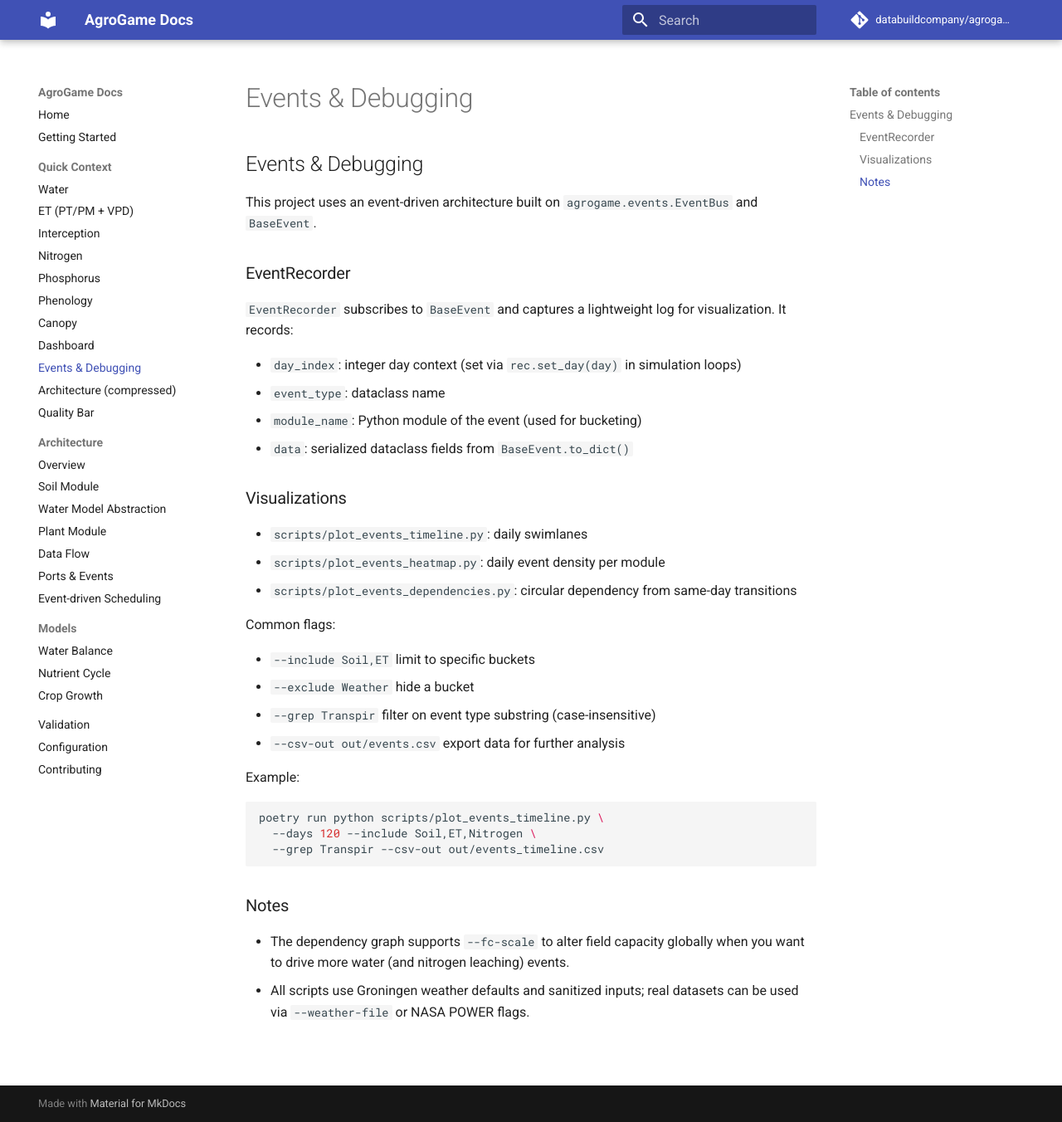
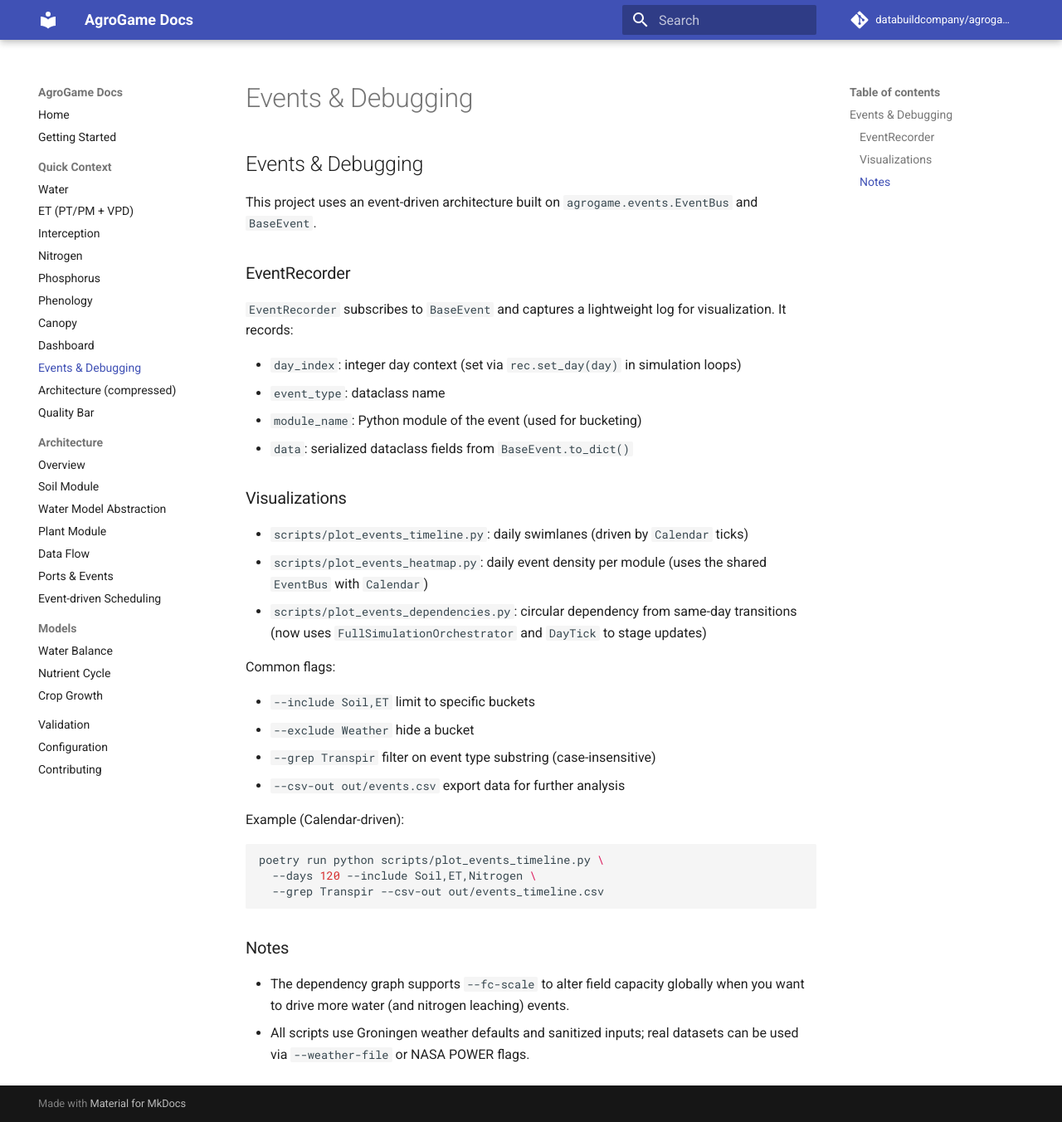
Before and after one commit to gedejong/agrogame, an MkDocs documentation site: the page built from docs/events.md, in a window 1280 px wide and 1352 px high. Shown: the whole window at 83% size. Built offline with MkDocs 1.6.1 and Material for MkDocs 9.7.7, drawn with Linux system fonts in a browser that asks for light colours; comment, search, counter and statistics services are not loaded.

Commit message:
docs: note Calendar/DayTick usage in ET/events/dashboard; clarify script flags

````diff
--- a/docs/events.md
+++ b/docs/events.md
@@ -13,9 +13,9 @@ This project uses an event-driven architecture built on `agrogame.events.EventBu
 
 ### Visualizations
 
-- `scripts/plot_events_timeline.py`: daily swimlanes
-- `scripts/plot_events_heatmap.py`: daily event density per module
-- `scripts/plot_events_dependencies.py`: circular dependency from same-day transitions
+- `scripts/plot_events_timeline.py`: daily swimlanes (driven by `Calendar` ticks)
+- `scripts/plot_events_heatmap.py`: daily event density per module (uses the shared `EventBus` with `Calendar`)
+- `scripts/plot_events_dependencies.py`: circular dependency from same-day transitions (now uses `FullSimulationOrchestrator` and `DayTick` to stage updates)
 
 Common flags:
 
@@ -24,7 +24,7 @@ Common flags:
 - `--grep Transpir` filter on event type substring (case-insensitive)
 - `--csv-out out/events.csv` export data for further analysis
 
-Example:
+Example (Calendar-driven):
 
 ```bash
 poetry run python scripts/plot_events_timeline.py \
````
Also changed, not shown: docs/dashboard.md (+2 -0 lines), docs/et.md (+2 -2 lines).
